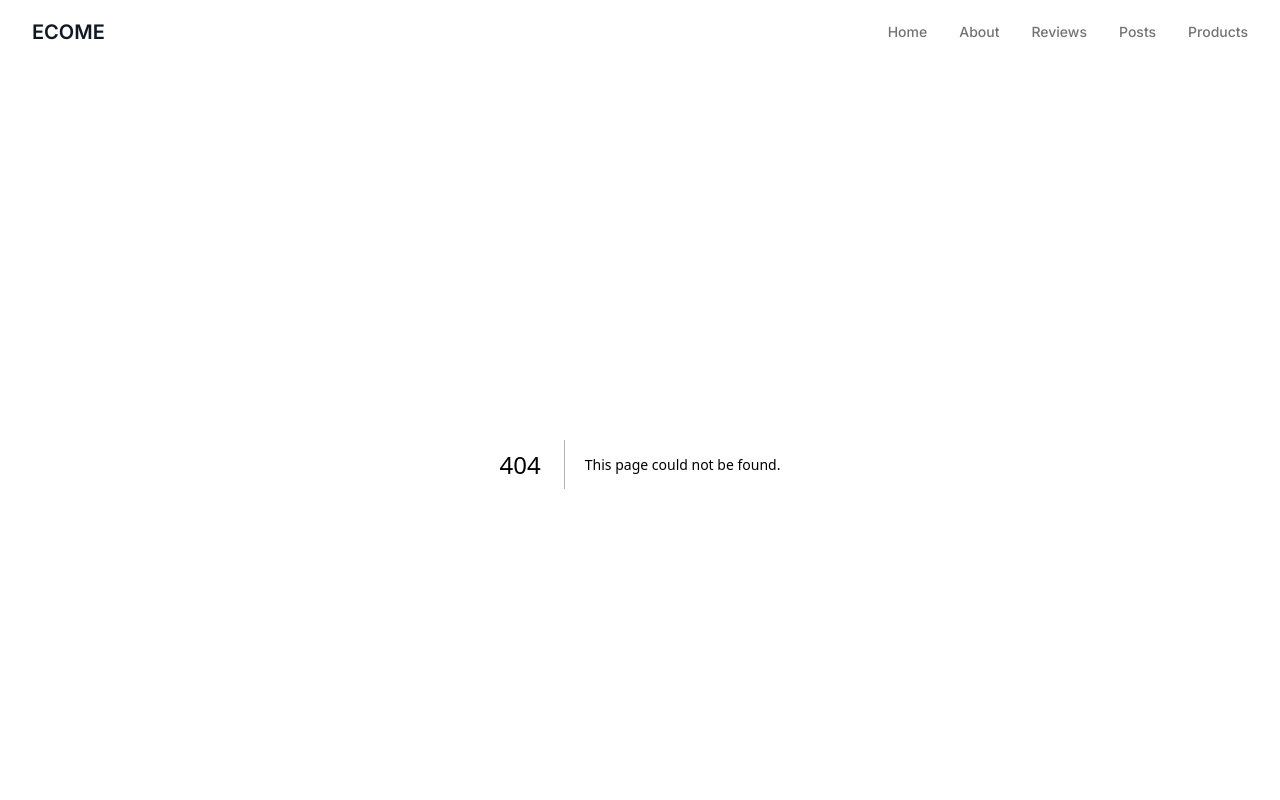
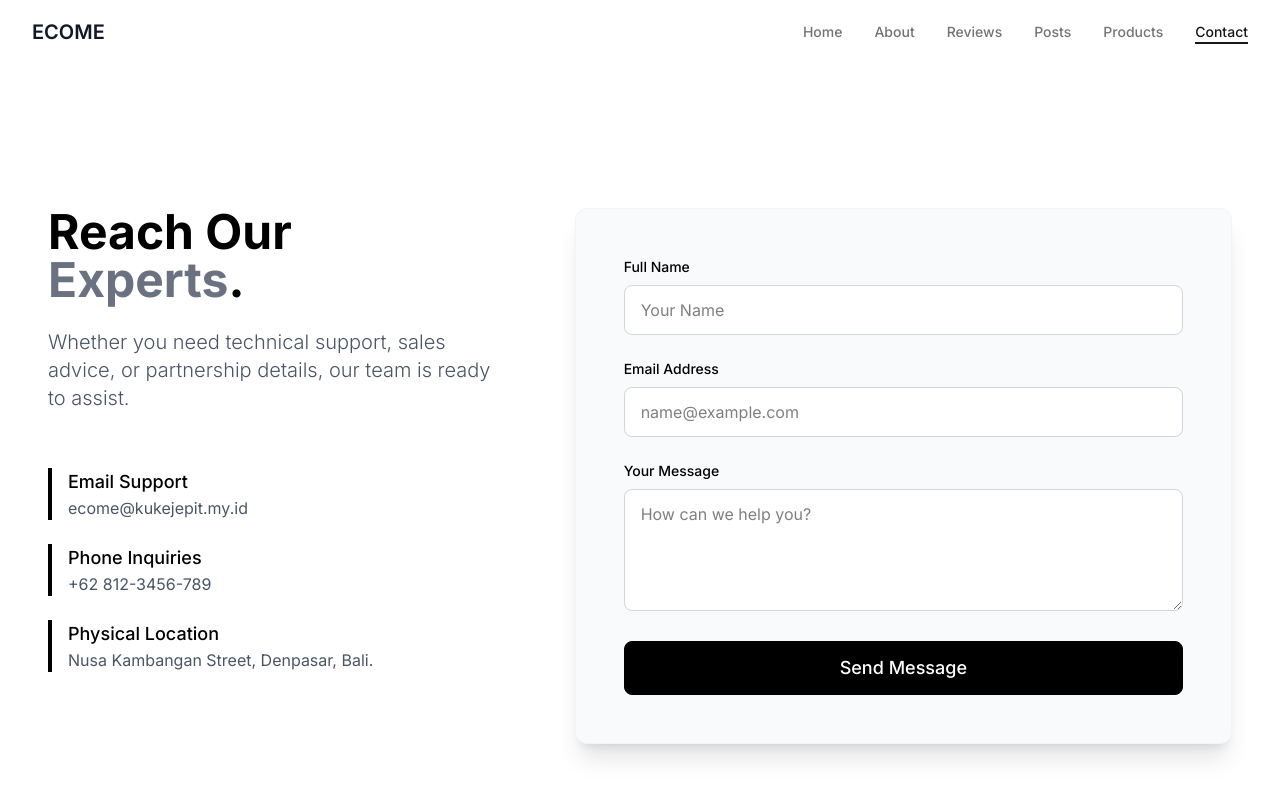
Before and after one commit to StevenQuo/ssg-project, a Next.js app: page /contact in a window 1280 px wide. Before the commit this address had no page. Shown: the top 800 px of the page. Built offline with nearby package versions, Linux system fonts and the light colour scheme.

Commit message:
feat: Add Contact Page

```diff
--- /dev/null
+++ b/src/app/contact/page.tsx
@@ -0,0 +1,147 @@
+import Link from 'next/link';
+
+export default function ContactPage() {
+  return (
+    <section className="
+        py-24 md:py-36
+        bg-white dark:bg-black
+        transition-colors duration-700 ease-in-out
+    ">
+      <div className="container mx-auto px-6 md:px-12 max-w-7xl">
+
+        <div className="
+            grid grid-cols-1 lg:grid-cols-12
+            gap-12 lg:gap-20
+        ">
+
+          {/* === KOLOM KIRI: INFORMASI KONTAK & HEADLINE === */}
+          <div className="lg:col-span-5">
+            <h2 className="
+                text-4xl sm:text-5xl
+                font-bold
+                text-black dark:text-white
+                mb-6
+                transition-colors duration-700
+            ">
+              Reach Our <span className="text-gray-500 dark:text-gray-400">Experts</span>.
+            </h2>
+
+            <p className="
+                text-lg md:text-xl
+                text-gray-600 dark:text-gray-400
+                font-light mb-10
+                transition-colors duration-700
+            ">
+              Whether you need technical support, sales advice, or partnership details, our team is ready to assist.
+            </p>
+
+            {/* Detail Kontak */}
+            <div className="space-y-6 pt-4">
+              <div className="border-l-4 border-black dark:border-white pl-4">
+                <h4 className="text-lg font-medium text-black dark:text-white">Email Support</h4>
+                <Link href="mailto:ecome@kukejepit.my.id" className="text-gray-600 dark:text-gray-400 hover:text-black dark:hover:text-white transition-colors duration-300">
+                  ecome@kukejepit.my.id
+                </Link>
+              </div>
+
+              <div className="border-l-4 border-black dark:border-white pl-4">
+                <h4 className="text-lg font-medium text-black dark:text-white">Phone Inquiries</h4>
+                <Link href="tel:+628123456789" className="text-gray-600 dark:text-gray-400 hover:text-black dark:hover:text-white transition-colors duration-300">
+                  +62 812-3456-789
+                </Link>
+              </div>
+
+              <div className="border-l-4 border-black dark:border-white pl-4">
+                <h4 className="text-lg font-medium text-black dark:text-white">Physical Location</h4>
+                <p className="text-gray-600 dark:text-gray-400">
+                  Nusa Kambangan Street, Denpasar, Bali.
+                </p>
+              </div>
+            </div>
+          </div>
+
+          {/* === KOLOM KANAN: FORMULIR KONTAK === */}
+          <div className="lg:col-span-7 p-8 md:p-12
+              bg-gray-50 dark:bg-neutral-900
+              rounded-xl shadow-xl
+              border border-gray-100 dark:border-neutral-800
+              transition-colors duration-700
+          ">
+            <form className="space-y-6">
+
+              {/* Nama */}
+              <div>
+                <label htmlFor="name" className="block text-sm font-medium text-black dark:text-white mb-2">
+                  Full Name
+                </label>
+                <input
+                  type="text"
+                  id="name"
+                  name="name"
+                  className="w-full px-4 py-3 border border-gray-300 dark:border-neutral-700 rounded-lg
+                             bg-white dark:bg-black text-black dark:text-white
+                             focus:ring-2 focus:ring-black dark:focus:ring-white
+                             transition duration-300"
+                  placeholder="Your Name"
+                />
+              </div>
+
+              {/* Email */}
+              <div>
+                <label htmlFor="email" className="block text-sm font-medium text-black dark:text-white mb-2">
+                  Email Address
+                </label>
+                <input
+                  type="email"
+                  id="email"
+                  name="email"
+                  className="w-full px-4 py-3 border border-gray-300 dark:border-neutral-700 rounded-lg
+                             bg-white dark:bg-black text-black dark:text-white
+                             focus:ring-2 focus:ring-black dark:focus:ring-white
+                             transition duration-300"
+                  placeholder="name@example.com"
+                />
+              </div>
+
+              {/* Pesan */}
+              <div>
+                <label htmlFor="message" className="block text-sm font-medium text-black dark:text-white mb-2">
+                  Your Message
+                </label>
+                <textarea
+                  id="message"
+                  name="message"
+                  rows={4}
+                  className="w-full px-4 py-3 border border-gray-300 dark:border-neutral-700 rounded-lg
+                             bg-white dark:bg-black text-black dark:text-white
+                             focus:ring-2 focus:ring-black dark:focus:ring-white
+                             transition duration-300"
+                  placeholder="How can we help you?"
+                />
+              </div>
+
+              {/* Tombol Submit */}
+              <button
+                type="submit"
+                className="
+                  w-full px-6 py-3
+                  text-lg font-medium
+                  bg-black text-white
+                  rounded-lg
+                  border border-black
+                  hover:bg-gray-800
+                  dark:bg-white dark:text-black
+                  dark:border-white dark:hover:bg-gray-200
+                  transition-all duration-300
+                "
+              >
+                Send Message
+              </button>
+            </form>
+          </div>
+
+        </div>
+      </div>
+    </section>
+  );
+}
--- a/src/data/menu.json
+++ b/src/data/menu.json
@@ -18,5 +18,9 @@
   {
     "slug": "products",
     "title": "Products"
+  },
+  {
+    "slug": "contact",
+    "title": "Contact"
   }
 ]
```
